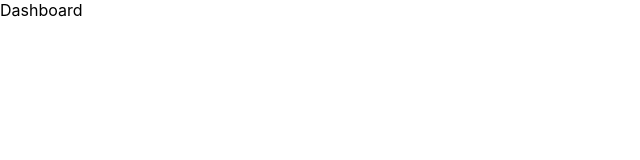
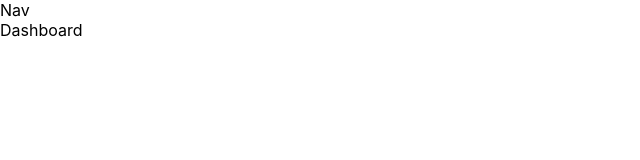
Before and after one commit to PatMiekina/monday-crm-clone, a React (Create React App) app: page / in a window 1280 px wide. Shown: the top 160 px of the page, without its empty margins (0-640 px from the left). Built offline with nearby package versions, Linux system fonts and the light colour scheme.

Commit message:
add navbar to layout

```diff
--- a/src/App.js
+++ b/src/App.js
@@ -1,11 +1,12 @@
 import { BrowserRouter, Route, Routes } from "react-router-dom"
+import Nav from './components/Nav'
 import Dashboard from './pages/Dashboard'
 import TicketPage from './pages/TicketPage'
 
 const App = () => {
   return (
     <div className="app">
-      {/* <Dashboard /> */}
+      <Nav />
       <BrowserRouter>
         <Routes>
           <Route path="/" element={<Dashboard />} />
```
